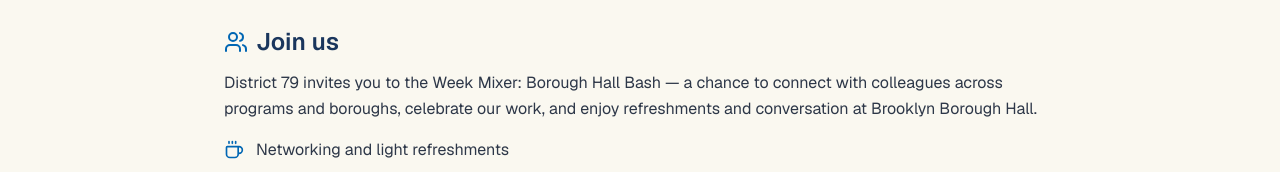
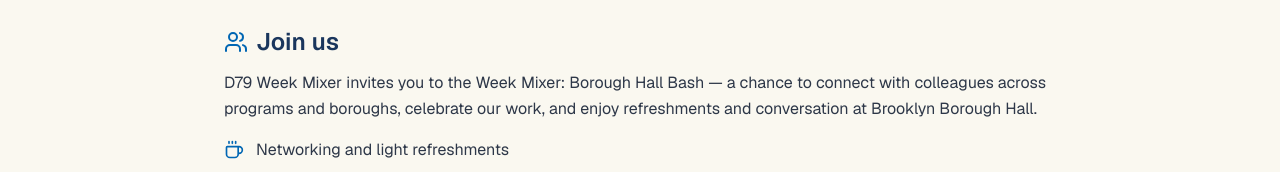
Before and after one commit to jjaramillodoe/d79-party, a Next.js app: page / in a window 1280 px wide. Shown: the part 374-546 px from the top of the page. Built offline with nearby package versions, Linux system fonts and the light colour scheme.

Commit message:
Update event description in Home component to reflect branding for D79 Week Mixer.

```diff
--- a/app/page.tsx
+++ b/app/page.tsx
@@ -53,7 +53,7 @@ export default function Home() {
             Join us
           </h2>
           <p className="mt-3 leading-relaxed text-[#2d3748]">
-            District 79 invites you to the Week Mixer: Borough Hall Bash — a
+            D79 Week Mixer invites you to the Week Mixer: Borough Hall Bash — a
             chance to connect with colleagues across programs and boroughs,
             celebrate our work, and enjoy refreshments and conversation at
             Brooklyn Borough Hall.
```
